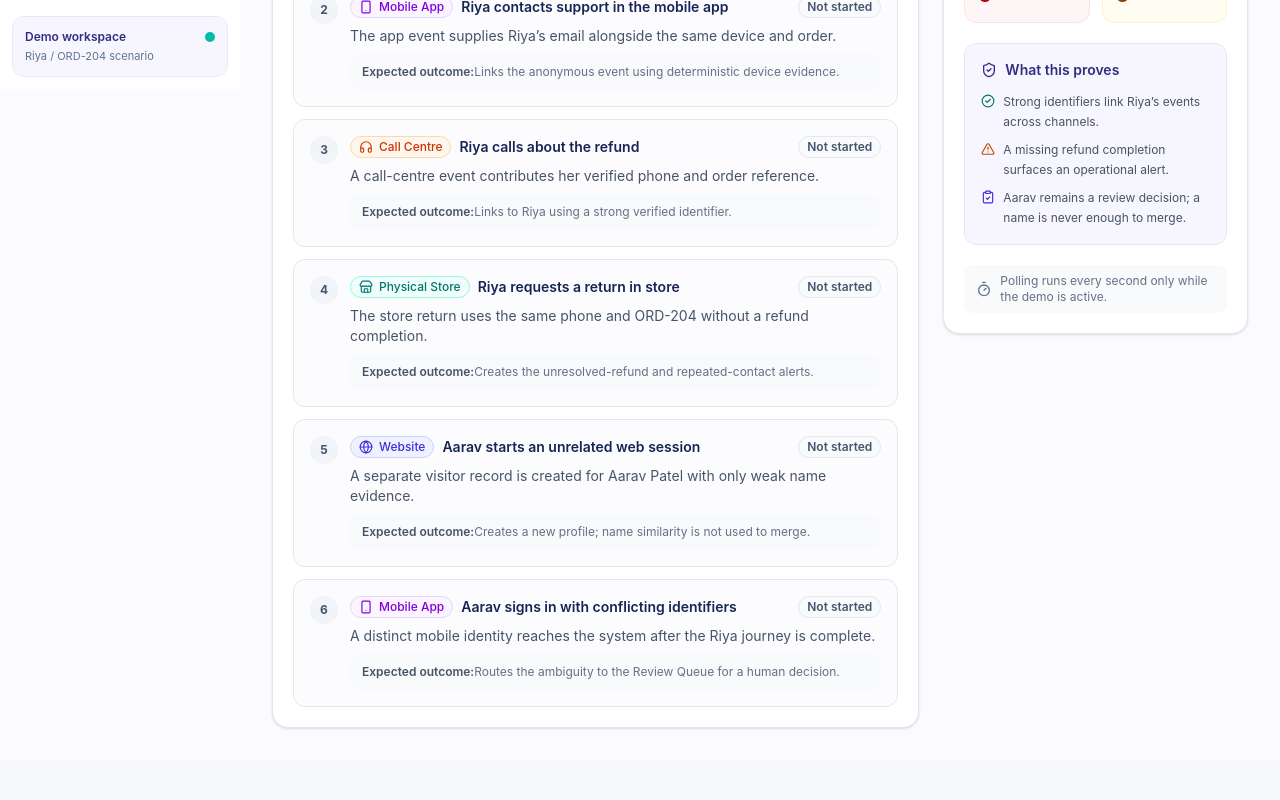
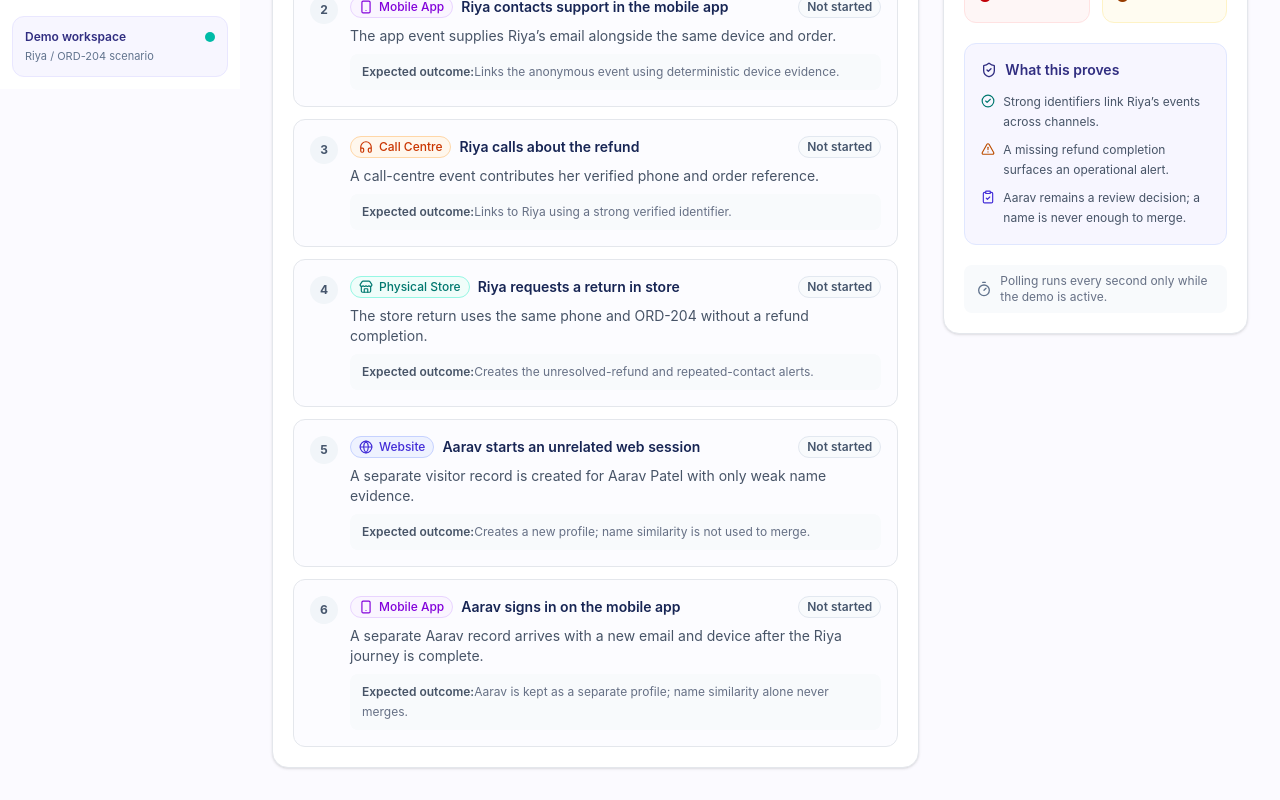
Before and after one commit to PushkarManvar/Bit-N-Build, a Next.js app in the folder frontend/: page /demo in a window 1280 px wide. Shown: the part 711-1511 px from the top of the page. Before the commit the page ends 1471 px from the top, so only its background shows below. Built offline with nearby package versions, Linux system fonts and the light colour scheme; no server answers.

Commit message:
fix(demo): make DEMO-APP-02 a truthful sign-in with separate-profile outcome

```diff
--- a/frontend/components/demo/DemoControllerView.tsx
+++ b/frontend/components/demo/DemoControllerView.tsx
@@ -82,11 +82,11 @@ const SCENARIO_STEPS: StepDefinition[] = [
   {
     id: 6,
     channel: "mobile_app",
-    title: "Aarav signs in with conflicting identifiers",
+    title: "Aarav signs in on the mobile app",
     description:
-      "A distinct mobile identity reaches the system after the Riya journey is complete.",
+      "A separate Aarav record arrives with a new email and device after the Riya journey is complete.",
     expectedOutcome:
-      "Routes the ambiguity to the Review Queue for a human decision.",
+      "Aarav is kept as a separate profile; name similarity alone never merges.",
   },
 ];
 
```
Also changed, not shown: 2 other files (tests, documents, lock files or other folders).
